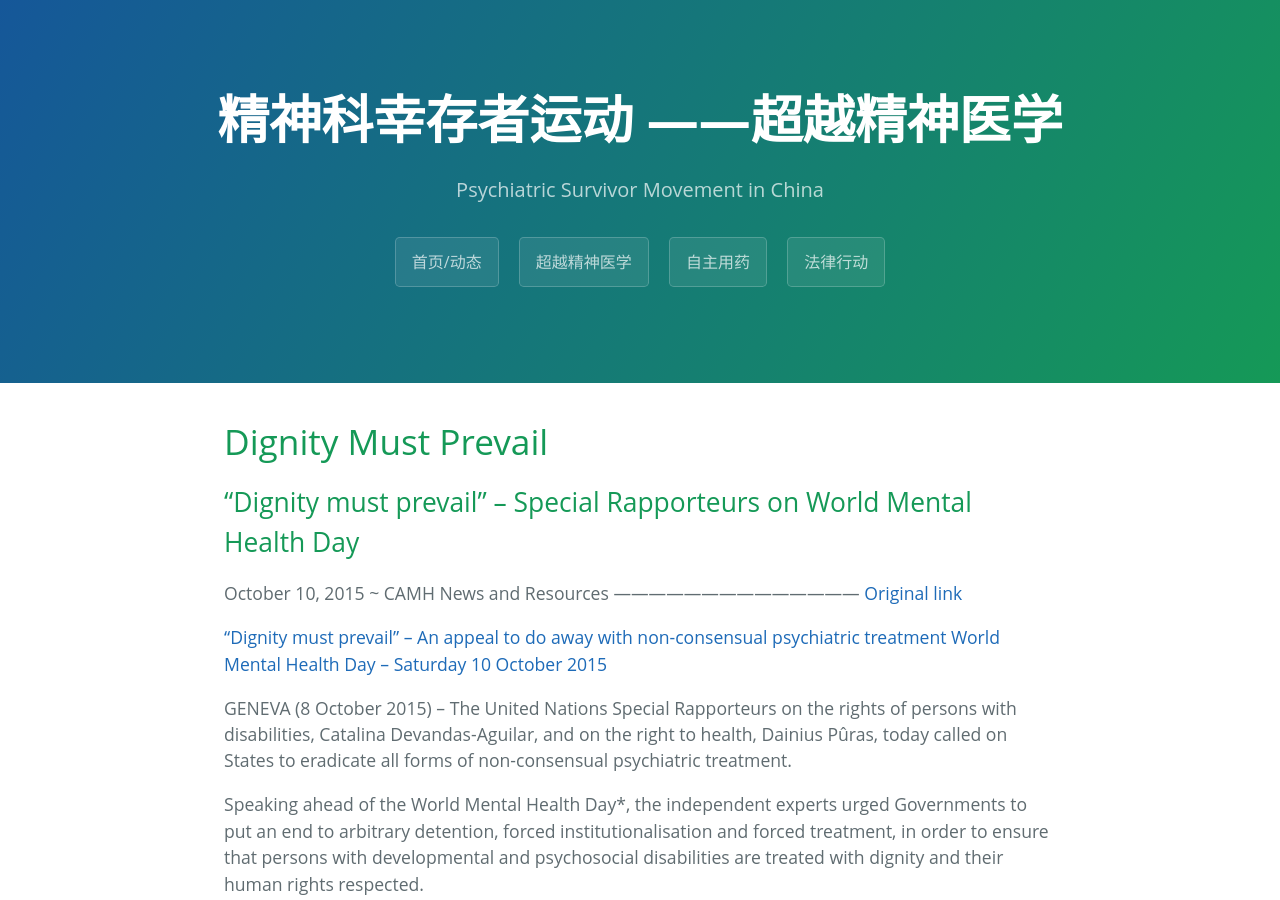
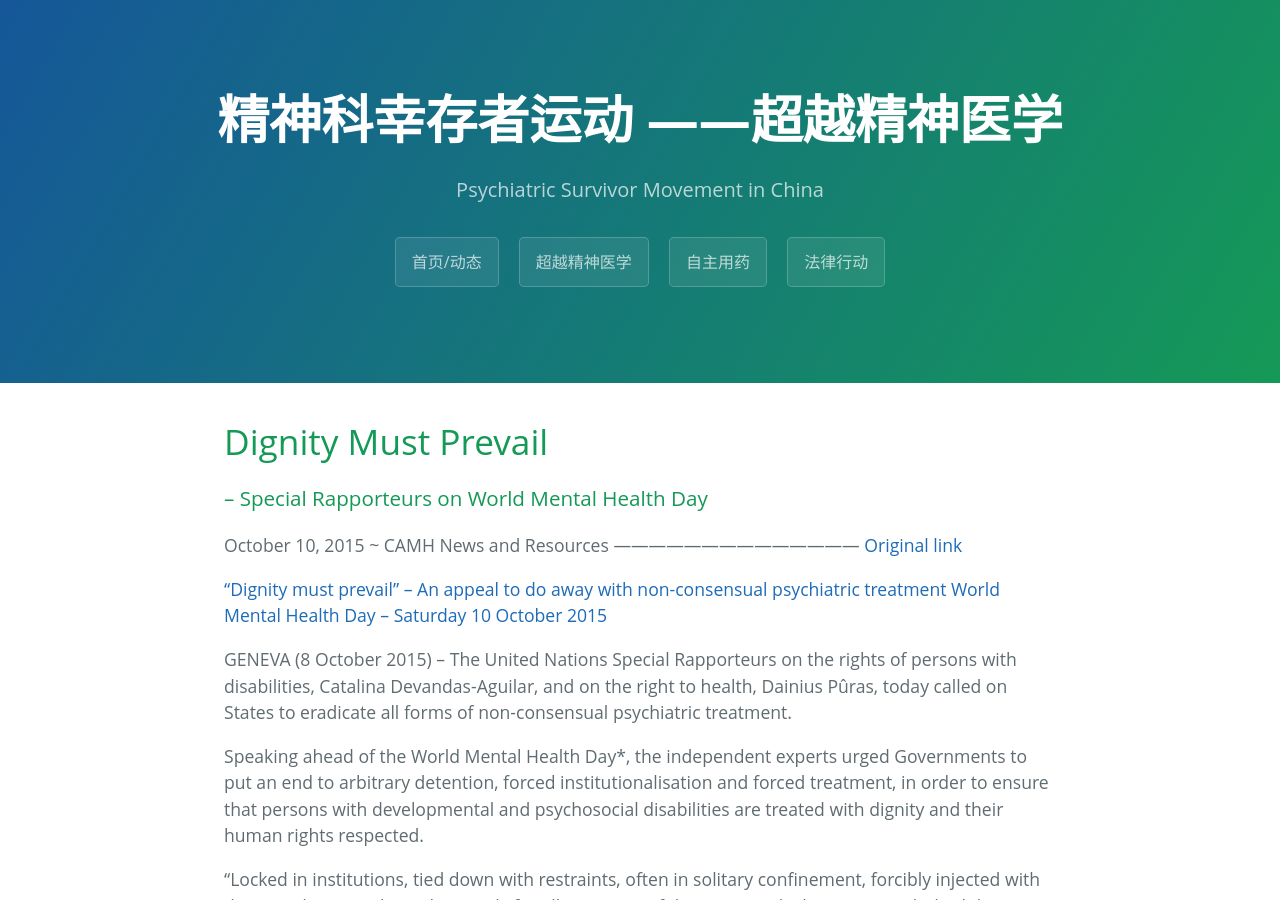
Before and after one commit to mdrights/mdrights.github.io, a Jekyll site: the page built from _posts/2015-10-30-dignity-must-prevail.md, in a window 1280 px wide and 900 px high. Built offline with Jekyll 4.4.1, drawn with Linux system fonts in a browser that asks for light colours; Markdown is read by kramdown in place of the engine named in the settings; some of the changed lines change nothing that is shown.

Commit message:
fix1 the first post

```diff
--- a/_posts/2015-10-30-dignity-must-prevail.md
+++ b/_posts/2015-10-30-dignity-must-prevail.md
@@ -1,9 +1,10 @@
 ---
 layout: page
 tags: TCIasia
+title: "Dignity Must Prevail"
 ---
 
-## “Dignity must prevail” – Special Rapporteurs on World Mental Health Day
+###  – Special Rapporteurs on World Mental Health Day
 October 10, 2015 ~ CAMH News and Resources
 ------------------------------------------
 [Original link](https://transformingcommunitiesforinclusion.wordpress.com/2015/10/10/dignity-must-prevail-special-rapporteurs-on-world-mental-health-day)
@@ -12,6 +13,8 @@ October 10, 2015 ~ CAMH News and Resources
 [“Dignity must prevail” – An appeal to do away with non-consensual psychiatric treatment World Mental Health Day – Saturday 10 October 2015](http://www.ohchr.org/EN/NewsEvents/Pages/DisplayNews.aspx?NewsID=16583&LangID=E)
 
 GENEVA (8 October 2015) – The United Nations Special Rapporteurs on the rights of persons with disabilities, Catalina  Devandas-Aguilar, and on the right to health, Dainius Pûras, today called on States to eradicate all forms of non-consensual psychiatric treatment.
+
+<!--more-->
 
 Speaking ahead of the World Mental Health Day*, the independent experts urged Governments to put an end to arbitrary detention, forced institutionalisation and forced treatment, in order to ensure that persons with developmental and psychosocial disabilities are treated with dignity and their human rights respected.
 
```
